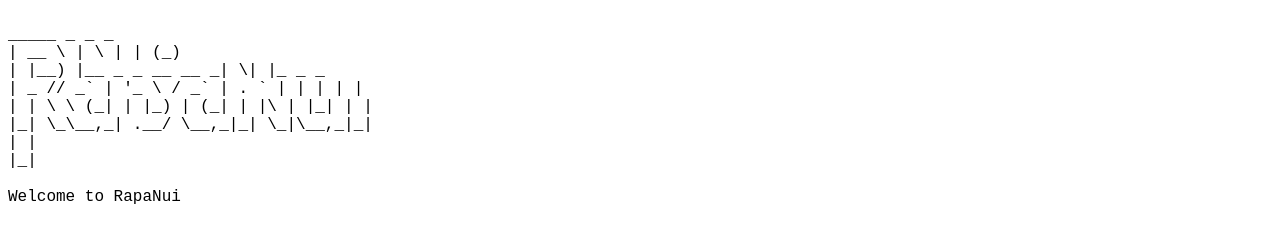
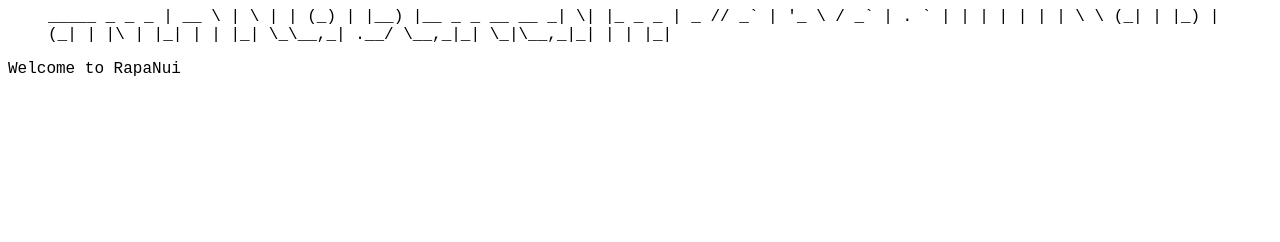
Before and after one commit to ymobe/rapanui, a plain HTML site: page index.html in a window 1280 px wide. Drawn offline with Linux system fonts and the light colour scheme.

Commit message:
Edited index.html via GitHub

```diff
--- a/index.html
+++ b/index.html
@@ -7,16 +7,17 @@ RapaNui Framework
 </head>
 <body>
 <font face="Courier new" size="3">
-<br>
-  _____                   _   _       _<br>
- |  __ \                 | \ | |     (_)<br>
- | |__) |__ _ _ __   __ _|  \| |_   _ _<br>
- |  _  // _` | '_ \ / _` | . ` | | | | |<br>
- | | \ \ (_| | |_) | (_| | |\  | |_| | |<br>
- |_|  \_\__,_| .__/ \__,_|_| \_|\__,_|_|<br>
-             | |<br>
-             |_|<br>
-<br>
+<blockquote>
+  _____                   _   _       _
+ |  __ \                 | \ | |     (_)
+ | |__) |__ _ _ __   __ _|  \| |_   _ _
+ |  _  // _` | '_ \ / _` | . ` | | | | |
+ | | \ \ (_| | |_) | (_| | |\  | |_| | |
+ |_|  \_\__,_| .__/ \__,_|_| \_|\__,_|_|
+             | |
+             |_|
+</blockquote>
+
 
 Welcome to RapaNui
 </font>
```
